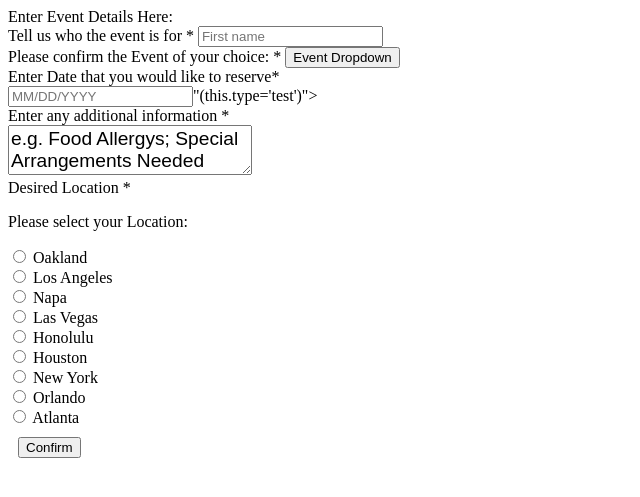
After one commit to kamaile773/Mikole_Database_Build_V2, a Flask app: page /create_event in a window 1280 px wide. The commit adds this page. Shown: the top 497 px of the page, without its empty margins (0-640 px from the left). Run offline with Flask 2, Linux system fonts and the light colour scheme; some libraries are stand-ins or nearby versions.

Commit message:
Working in Progress Create Function up and running

```diff
--- a/model.py
+++ b/model.py
@@ -68,7 +68,7 @@ class Client(db.Model):
     checkin = db.Column(db.String(120))
 
     def __repr__(self):
-        return f'<Clients client_id={self.client_id} name={self.name} email={self.email}>'
+        return f'<Client client_id={self.client_id} name={self.name} email={self.email}>'
 
 
 class Event(db.Model):
@@ -87,6 +87,8 @@ class Event(db.Model):
     client = db.relationship('Client', backref='events')
     partypackage = db.relationship('Party_Package', backref='events')
 
+    def __repr__(self):
+        return f'<Event event_id={self.event_id} client={self.client} goh_name={self.goh_name} partypackage={self.partypackage} date_of_event={self.date_of_event} event_location{self.event_location}>'
 
 def connect_to_db(flask_app, db_uri='postgresql:///mikole', echo=True):
     flask_app.config['SQLALCHEMY_DATABASE_URI'] = db_uri
--- a/server.py
+++ b/server.py
@@ -63,7 +63,6 @@ def staffer_login():
     phone_num = request.form['phone_num']
 
     staffer_login_pn = crud.get_staff_by_phone_num(phone_num)
-    # option 1 on if statement
 
     if staffer_login_pn == None:
         flash('Wrong password!')
@@ -94,95 +93,80 @@ def show_staffer(staff_id):
 
 """Clients Routes"""
 
-# @app.route('/clients')
-# def all_clients():
-#     """View all users."""
+@app.route('/client_registration')
+def client_registration():
+    """Create a client profile for event and database"""
 
-#     clients = crud.get_clients()
+    return render_template('client_index.html')
 
-#     return render_template('clients.html', clients=clients)
+@app.route('/client_registration', methods=['POST'])
+def register_client():
+    """Create a new client."""
+
+    name = request.form['name']
+    client_phone_num = request.form['client_phone_num']
+    email = request.form['email']
+
+    client = crud.add_client(name, client_phone_num, email)
+
+    if client != None:
+        flash('Account created!')
+    return render_template('event_create.html')
+
+@app.route('/clients')
+def all_clients():
+    """View all users."""
+
+    clients = crud.get_clients()
+
+    return render_template(clients=clients)
+
+@app.route('/clients/<client_id>')
+def show_client(client_id):
+    """Show details on a particular user."""
+
+    client_ids = crud.get_client_by_id(client_id)
+
+    return render_template(client_ids=client_ids)
+
+@app.route('/clientthank')
+def clientthank():
+    """clientthank"""
+
+    return redirect('/')
 
 
-# @app.route('/clients', methods=['GET','POST'])
-# def register_clients():
-#     """Create a new client."""
+"""Events Routes"""
 
-#    if request.method == 'POST':
-#     cfname = request.form.get('firstname')
-#     clname = request.form.get('lastname')
-#     cfullname = cfname+" " +lastname
-#     cphone_num = request.form.get('phone_num')
-#     cemail = request.form.get('email')
-#     clientevent = time.localtime()
-#     client_checkin = time.strftime("%H:%M:%S", clientevent)
-
-#     client = crud.get_client_by_phone_num(phone_num)
-#     if client:
-#         flash('Cannot create an account with that phone number. Try again.')
-#     else:
-#         crud.create_client(name, phone_num)
-#         flash('Account created! Please log in with your phone number.')
-
-#     return redirect('/')
-
-# @app.route('/clients/<client_id>')
-# def show_client(client_id):
-#     """Show details on a particular user."""
-
-#     client = crud.get_client_by_id(client_id)
-
-#     return render_template('client_details.html', client=client)
-
-# @app.route('/clients', methods=['GET','POST'])
-# def register_clients():
-#     """Create a new client."""
-#    if request.method == 'POST':
-#     name = request.form.get('name')
-#     phone_num = request.form.get('phone_num')
-#     email = request.form.get('email')
-
-#     client = crud.get_client_by_phone_num(phone_num)
-#     if client:
-#         flash('Cannot create an account with that phone number. Try again.')
-#     else:
-#         crud.create_client(name, phone_num)
-#         flash('Account created! Please log in with your phone number.')
-
-#     return redirect('/')
-
-# Events Routes
-# @app.route('/events')
-# def create_events():
-#     """Create an Event"""
-
-#     """Tracking order cost"""
-#     selected_partypackage = 0
-
-#     """create a list of party package selection"""
-#     party_package = []
-
-#     """Get event dictionary out of session"""
-#     event_cart = session.get("event", {})
-
-#     """Loop over the event dictionary"""
-#     for event_id in
+@app.route('/create_event')
+def create_event2():
+    return render_template('event_create.html')
 
 
-# @app.route('/events/<event_id>')
-# def show_event(event_id):
-#     """Show details on a particular event."""
+@app.route('/create_event', methods=['POST'])
+def create_event():
+    """Create an Event"""
 
-#     event = crud.get_event_by_id(event_id)
+    goh_name = request.form['goh_name']
+    partypackage = request.form['partypackage']
+    date_of_event = request.form['date_of_event']
+    added_details = request.form['added_details']
+    event_location = request.form['event_location']
+    client = request.form['client']
 
-#     return render_template('event_details.html', event=event)
 
-# @app.route('/events')
-# def all_events():
-#     """View all events."""
+    event = crud.add_event(goh_name=goh_name, partypackage=partypackage, date_of_event=date_of_event, event_location=event_location, client=client)
 
-#     events = crud.get_events()
+    return render_template('client_thank.html')
 
-#     return render_template('all_events.html', events=events)
+@app.route('/events/<event_id>')
+def show_event(event_id):
+    """Show details on a particular event."""
+
+    event = crud.get_event_by_id(event_id)
+
+    return render_template(event_id=event_id)
+
 
 
 
--- /dev/null
+++ b/templates/client_layout.html
@@ -0,0 +1,13 @@
+{% extends 'base.html' %}
+
+<title>Thank you for selecting us to Provied services for your next Event!</title>
+{% with messages = get_flashed_messages() %}
+  {% if messages %}
+    <ul class=flashes>
+    {% for message in messages %}
+      <li>{{ message }}</li>
+    {% endfor %}
+    </ul>
+  {% endif %}
+{% endwith %}
+{% block body %}{% endblock %}
--- /dev/null
+++ b/templates/event_create.html
@@ -0,0 +1,68 @@
+{% extends "client_layout.html" %}
+
+{% block body %}
+<head>
+    <title> Create Event </title>
+</head>
+<body>
+    <hl> Enter Event Details Here: </hl>
+
+        <form  method="post" action="/create_event">
+
+            <div>
+            <label class="label-input" for="goh_name">Tell us who the event is for *</label>
+                <input id="goh_name" type="text" name="goh_name" placeholder="First name">
+            </div>
+
+            <div class="dropdown"><label>Please confirm the Event of your choice: *</label>
+                <button class="dropbtn">Event Dropdown</button>
+                <div class="dropbtn-partypackage">
+                    {% for party in party_packages_list %}
+                        <p>{{party.title}}</p>
+                    {% endfor %}
+                </div>
+            </div>
+
+            <label class="label-input" for="date_of_event">Enter Date that you would like to reserve*</label>
+            <div>
+                <input id="date_of_event" type="datetime" name="date_of_event" placeholder="MM/DD/YYYY"
+                onfocus="(this.type='date')"
+                onblur=>"(this.type='test')">
+            </div>
+
+            <label class="label-input" for="added_details">Enter any additional information *</label>
+            <div>
+                <textarea id="added_details" name="added_details"
+                    style="font-family:sans-serif;font-size: 1.2em;">e.g. Food Allergys; Special Arrangements Needed
+                </textarea>
+            </div>
+
+            <label class="label-input" for="event_location">Desired Location *</label>
+            <div>
+                <form action="/events.event_location" >
+                    <p>Please select your Location:</p>
+                    <input type="radio" id="CA" name="event_location" value="Oakland">
+                    <label for="Oakland">Oakland</label><br>
+                    <input type="radio" id="CA" name="event_location" value="Los Angeles">
+                    <label for="Los Angeles">Los Angeles</label><br>
+                    <input type="radio" id="CA" name="event_location" value="Napa">
+                    <label for="Napa">Napa</label><br>
+                    <input type="radio" id="NV" name="event_location" value="Las Vegas">
+                    <label for="Las Vegas">Las Vegas</label><br>
+                    <input type="radio" id="HI" name="event_location" value="Honolulu">
+                    <label for="Honolulu">Honolulu</label><br>
+                    <input type="radio" id="TX" name="event_location" value="Houston">
+                    <label for="Houston">Houston</label><br>
+                    <input type="radio" id="NY" name="event_location" value="New York">
+                    <label for="New York">New York</label><br>
+                    <input type="radio" id="FL" name="event_location" value="Orlando">
+                    <label for="Orlando">Orlando</label><br>
+                    <input type="radio" id="GA" name="event_location" value="Atlanta">
+                    <label for="Atlanta">Atlanta</label><br>
+                </form>
+            </div>
+            </dl>
+            <button style="margin:10px" type="button" onclick="location.href='/clientthank';"class="btn btn-warning">Confirm</button>
+        </form>
+    </body>
+{% endblock %}
--- a/templates/partypackages_details.html
+++ b/templates/partypackages_details.html
@@ -18,6 +18,6 @@
         </li>
     </ul>
 
-<button style="margin:10px" type="button" onclick="location.href='/clientprofile';"class="btn btn-warning">Reserve Event Today</button>
+<button style="margin:10px" type="button" onclick="location.href='/client_registration';"class="btn btn-warning">Reserve Event Today</button>
 
 {% endblock %}
```
Also changed, not shown: crud.py (+38 -17 lines), templates/Clients/clients.html (deleted, +0 -20 lines), templates/client_index.html (added, +17 -0 lines), templates/client_thank.html (added, +10 -0 lines), homepage.py (deleted), 1 other file.
